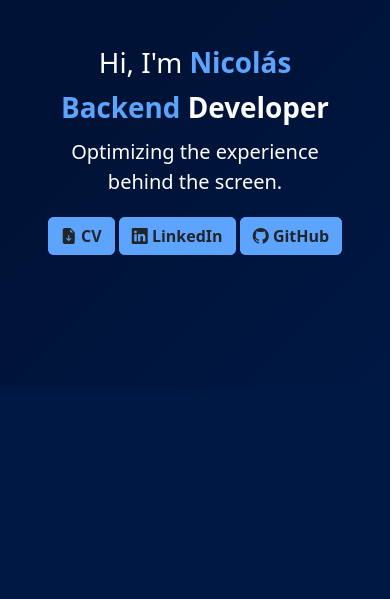
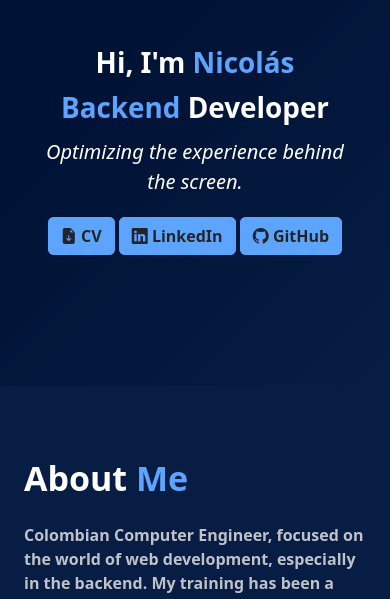
Before and after one commit to nicds-dev/portfolio, a Django app: page / in a window 390 px wide. Shown: the part 458-1057 px from the top of the page. Run offline with Django 4.2, Linux system fonts and the light colour scheme; data that the repository does not hold is empty.

Commit message:
created about me and fixed some no-responsive

```diff
--- a/django_portfl/portfolio/static/main.css
+++ b/django_portfl/portfolio/static/main.css
@@ -2,10 +2,10 @@ body {
     background-color: rgb(0, 18, 53);
 }
 section.section-dark {
-    background: linear-gradient(135deg, #001235 50%, #001844);
+    background: linear-gradient(135deg, #001235 50%, #071d44);
 }
 section.section-blue-gray {
-    background-color: #001844;
+    background-color: #071d44;
 }
 .navbar-blur {
     background-color: rgba(0, 10, 29, .40) !important;
@@ -18,12 +18,31 @@ section.section-blue-gray {
 .text-blue {
     color: rgb(93, 164, 255);
 }
+.p-text-color {
+    color: #BFC2C9;
+}
+.title-second {
+    font-size: 2.125rem;
+}
+.box-skill {
+    width: 5.4rem;
+    height: 6rem;
+    box-shadow: 0px 2px 18px #001235;
+}
+.icon-skill {
+    width: 2.6rem;
+}
 .btn-social {
     background-color: #5DA4FF;
     outline: 3px #5DA4FF solid;
     outline-offset: -3px;
     transition: 400ms;
     margin-inline: 0.2rem;
+}
+@media (min-width: 1400px){
+    .container, .container-lg, .container-md, .container-sm, .container-xl, .container-xxl {
+        max-width: 1140px;
+    }
 }
 @media (max-width: 992px) {
     .sidebar {
@@ -37,6 +56,10 @@ section.section-blue-gray {
     width: 100%;
     height: 100vh;
 }
+/* Extra Bootstrap */
 .pt-6 {
     padding-top: 5.4rem !important;
 }
+.fs-6 {
+    font-size: 1.125rem !important;
+}
--- /dev/null
+++ b/django_portfl/portfolio/templates/about.html
@@ -0,0 +1,19 @@
+<section class="section-blue-gray py-5 text-white d-flex flex-column align-items-center">
+    <div class="container row pt-4 gap-3">
+        <h2 class="title-second fw-bold">About <span class="text-blue">Me</span></h2>
+        <p class="fw-semibold p-text-color">Colombian Computer Engineer, focused on the world of web development, especially in the backend. My training has been a path of constant exploration and learning, this has led me to delve into various technologies and approaches in the constant search to offer efficient and reliable solutions. My enthusiasm for creating and solving technical challenges drives me to continue growing in the field of web development.</p>
+        <p class="fw-bold fs-4"><span class="text-blue">My</span> Skills</p>
+    </div>
+    <div class="container py-2 pb-4 d-flex align-items-center text-white">
+        <div class="container-fluid d-flex justify-content-center justify-content-lg-start flex-wrap gap-3">
+            {% include 'skills.html' with skill_name="Python" skill_src="python" src_alt="Python SVG" %}
+            {% include 'skills.html' with skill_name="Django" skill_src="django" src_alt="Django SVG" %}
+            {% include 'skills.html' with skill_name="Postgresql" skill_src="postgresql" src_alt="Postgresql SVG" %}
+            {% include 'skills.html' with skill_name="Postman" skill_src="postman" src_alt="Postman SVG" %}
+            {% include 'skills.html' with skill_name="JavaScript" skill_src="javascript" src_alt="JavaScript SVG" %}
+            {% include 'skills.html' with skill_name="HTML" skill_src="html5" src_alt="HTML SVG" %}
+            {% include 'skills.html' with skill_name="CSS" skill_src="css3" src_alt="CSS SVG" %}
+            {% include 'skills.html' with skill_name="Bootstrap" skill_src="bootstrap" src_alt="Bootstrap SVG" %}
+        </div>
+</div>
+</section>
--- /dev/null
+++ b/django_portfl/portfolio/templates/contact.html
@@ -0,0 +1,6 @@
+<section class="section-blue-gray pt-6 text-white d-flex align-items-center">
+    <div class="container mx-auto row p-4 align-items-center gap-3">
+        <h2 class="fs-1 fw-bold">Contact <span class="text-blue">Me</span></h2>
+        <p class="fs-6">Colombian Computer Engineer, focused on the world of web development, especially in the backend.s</p>
+    </div>
+</section>
--- a/django_portfl/portfolio/templates/home.html
+++ b/django_portfl/portfolio/templates/home.html
@@ -45,59 +45,11 @@
         </div>
     </nav>
     <main>
-
-        <section class="section-dark vh-100 pt-6 text-white d-flex align-items-center">
-            <div class="container mx-auto row p-4 align-items-center gap-5">
-                <div class="col-lg-7 order-2 order-lg-1 text-lg-start text-center ps-lg-4 ps-xxl-5 d-flex flex-column gap-1">
-                    <h1>Hi, I'm <span class="fw-bold text-blue">Nicolás</span></h1>
-                    <h2 class="fw-bold fs-1"><span class="text-blue">Backend</span> Developer</h2>
-                    <p class="fs-5">Optimizing the experience behind the screen.</p>
-                    <div class="">
-                        <a href="#" class="btn btn-social fw-semibold"><i class="bi bi-file-earmark-arrow-down-fill"></i> CV</a>
-                        <a href="#" class="btn btn-social fw-semibold"><i class="bi bi-linkedin"></i> LinkedIn</a>
-                        <a href="#" class="btn btn-social fw-semibold"><i class="bi bi-github"></i> GitHub</a>
-                    </div>
-                </div>
-                <div class="col-lg-4 col-md-8 order-1 mx-auto">
-                    <img src="../media/portfolio/images/perfil.png" alt="" class="img-fluid rounded-circle p-lg-1 p-xl-3">
-                </div>
-            </div>
-
-        </section>
-
-        <section class="section-blue-gray vh-100 pt-6 text-white d-flex align-items-center">
-            <div class="container mx-auto row p-4 align-items-center gap-5">
-                <div class="col-lg-7 order-2 order-lg-1 text-lg-start text-center ps-lg-4 ps-xxl-5 d-flex flex-column gap-1">
-                    <h1>Hi, I'm <span class="fw-bold text-blue">Nicolás</span></h1>
-                    <h2 class="fw-bold fs-1"><span class="text-blue">Backend</span> Developer</h2>
-                    <p class="fs-5">Optimizing the experience behind the screen.</p>
-                    <div class="">
-                        <a href="#" class="btn btn-info">Download CV</a>
-                        <a href="#" class="btn btn-info">LinkedIn</a>
-                        <a href="#" class="btn btn-info">GitHub</a>
-                    </div>
-                </div>
-                <div class="col-lg-4 col-md-8 order-1 mx-auto">
-                    <img src="../media/portfolio/images/perfil.png" alt="" class="img-fluid rounded-circle">
-                </div>
-            </div>
-
-        </section>
+        {% include 'section_home.html' %}
+        {% include 'about.html' %}
+        {% include 'projects.html' %}
+        {% include 'contact.html' %}
     </main>
-
-
-    <!-- {% for project in projects %}
-        <div>
-            <h2>{{ project.title }}</h2>
-            <p>{{ project.description }}</p>
-            <img class="img-fluid" src="{{ project.image.url }}" alt="{{ project.title }}">
-            {% if project.url_demo and project.url_source %}
-                <a href="{{ project.url_demo }}" target="_blank">demo</a>
-                <a href="{{ project.url_source }}" target="_blank">source</a>
-            {% endif %}
-        </div>
-    {% endfor %} -->
-
     <script src="https://cdn.jsdelivr.net/npm/bootstrap@5.3.1/dist/js/bootstrap.bundle.min.js" integrity="sha384-HwwvtgBNo3bZJJLYd8oVXjrBZt8cqVSpeBNS5n7C8IVInixGAoxmnlMuBnhbgrkm" crossorigin="anonymous"></script>
 </body>
 </html>
--- /dev/null
+++ b/django_portfl/portfolio/templates/projects.html
@@ -0,0 +1,19 @@
+<section class="section-blue-gray pt-6 text-white d-flex align-items-center">
+    <div class="container mx-auto row p-4 align-items-center gap-3">
+        <h2 class="fs-1 fw-bold">My <span class="text-blue">Projects</span></h2>
+        <p class="fs-6">Colombian Computer Engineer, focused on the world of web development, especially in the backend.</p>
+        <p class="fw-bold fs-4"><span class="text-blue">My</span> Skills</p>
+    </div>
+</section>
+
+<!-- {% for project in projects %}
+        <div>
+            <h2>{{ project.title }}</h2>
+            <p>{{ project.description }}</p>
+            <img class="img-fluid" src="{{ project.image.url }}" alt="{{ project.title }}">
+            {% if project.url_demo and project.url_source %}
+                <a href="{{ project.url_demo }}" target="_blank">demo</a>
+                <a href="{{ project.url_source }}" target="_blank">source</a>
+            {% endif %}
+        </div>
+    {% endfor %} -->
--- /dev/null
+++ b/django_portfl/portfolio/templates/section_home.html
@@ -0,0 +1,17 @@
+<section class="section-dark min-vh-100 pt-6 text-white d-flex align-items-center">
+    <div class="container mx-auto row p-4 align-items-center gap-5">
+        <div class="col-lg-7 order-2 order-lg-1 text-lg-start text-center ps-lg-4 ps-xxl-5 d-flex flex-column gap-1">
+            <h1 class="fw-bold">Hi, I'm <span class="text-blue">Nicolás</span></h1>
+            <h3 class="fw-bold fs-1"><span class="text-blue">Backend</span> Developer</h3>
+            <em class="fs-5 mb-3">Optimizing the experience behind the screen.</em>
+            <div class="">
+                <a href="#" class="btn btn-social fw-semibold"><i class="bi bi-file-earmark-arrow-down-fill"></i> CV</a>
+                <a href="#" class="btn btn-social fw-semibold"><i class="bi bi-linkedin"></i> LinkedIn</a>
+                <a href="#" class="btn btn-social fw-semibold"><i class="bi bi-github"></i> GitHub</a>
+            </div>
+        </div>
+        <div class="col-lg-4 col-md-8 order-1 mx-auto">
+            <img src="../media/portfolio/images/perfil.png" alt="" class="img-fluid rounded-circle p-lg-1 p-xl-3">
+        </div>
+    </div>
+</section>
--- /dev/null
+++ b/django_portfl/portfolio/templates/skills.html
@@ -0,0 +1,4 @@
+<div class="box-skill rounded-3 d-flex flex-column justify-content-center align-items-center gap-2">
+    <img src="https://cdn.simpleicons.org/{{ skill_src }}/white" alt="{{ svg_alt }}" class="icon-skill py-1">
+    <span class="p-text-color">{{ skill_name }}</span>
+</div>
```
